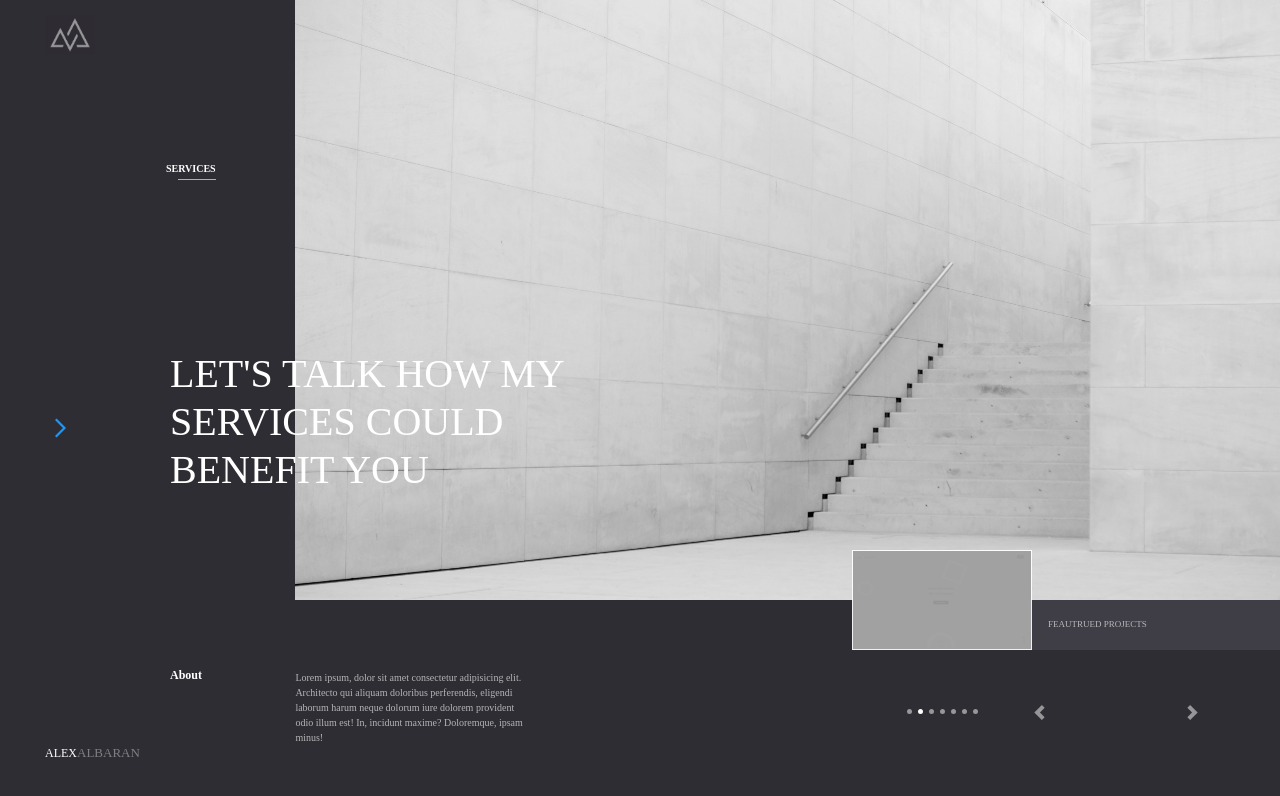
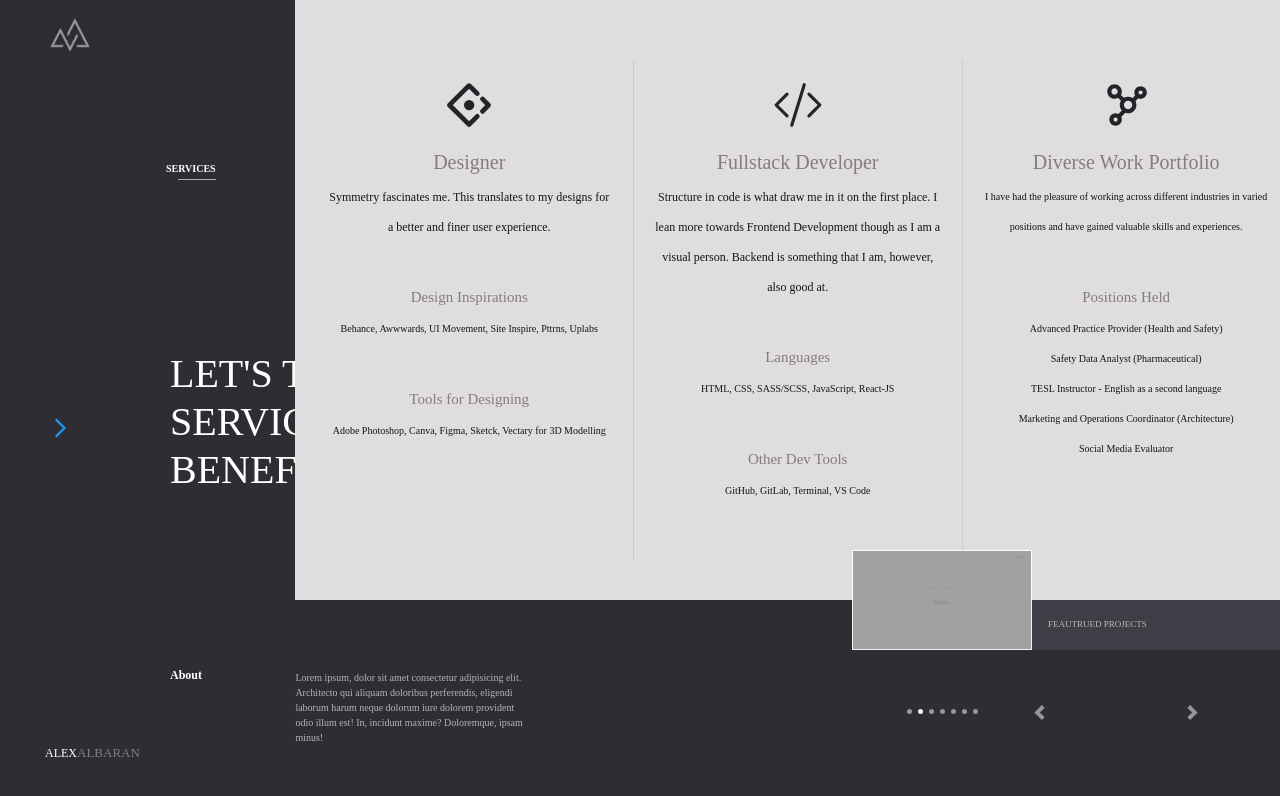
Before and after one commit to albaranlex/portfolio-2.0-react, a React (Create React App) app: page /services in a window 1280 px wide. Shown: the top 796 px of the page. Built offline with nearby package versions, Linux system fonts and the light colour scheme; grey boxes are pictures that could not be loaded.

Commit message:
added content to services page

```diff
--- a/package.json
+++ b/package.json
@@ -8,6 +8,7 @@
     "@testing-library/react": "^11.2.7",
     "@testing-library/user-event": "^12.8.3",
     "bootstrap": "^4.6.0",
+    "framer-motion": "^4.1.17",
     "history": "4.10",
     "node-sass": "^6.0.0",
     "react": "^17.0.2",
--- a/src/App.js
+++ b/src/App.js
@@ -14,6 +14,7 @@ function App() {
     <div style={{ position: "relative" }}>
       <Router>
         <Navbar />
+
         <Switch>
           <Route path="/" exact component={Landing} />
           <Route path="/services" component={Services} />
--- /dev/null
+++ b/src/components/Designer.js
@@ -0,0 +1,30 @@
+import React from "react";
+import { AiOutlineAntDesign } from "react-icons/ai";
+
+function Designer() {
+  return (
+    <div className="skills-container">
+      <div className="se-logo">
+        <AiOutlineAntDesign />
+      </div>
+      <div className="skills-header">
+        <h1>Designer</h1>
+      </div>
+      <div className="skills-content">
+        <p className="skills-subheader">
+          Symmetry fascinates me. This translates to my designs for a better and
+          finer user experience.
+        </p>
+        <br />
+        <h2>Design Inspirations</h2>
+        <p>Behance, Awwwards, UI Movement, Site Inspire, Pttrns, Uplabs</p>
+        <br />
+
+        <h2>Tools for Designing</h2>
+        <p>Adobe Photoshop, Canva, Figma, Sketck, Vectary for 3D Modelling</p>
+      </div>
+    </div>
+  );
+}
+
+export default Designer;
--- /dev/null
+++ b/src/components/FullstackDeveloper.js
@@ -0,0 +1,31 @@
+import React from "react";
+import { BsCodeSlash } from "react-icons/bs";
+
+function FullstackDeveloper() {
+  return (
+    <div className="skills-container">
+      <div className="se-logo">
+        <BsCodeSlash />
+      </div>
+      <div className="skills-header">
+        <h1>Fullstack Developer</h1>
+      </div>
+      <div className="skills-content">
+        <p className="skills-subheader">
+          Structure in code is what draw me in it on the first place. I lean
+          more towards Frontend Development though as I am a visual person.
+          Backend is something that I am, however, also good at.
+        </p>
+        <br />
+        <h2>Languages</h2>
+        <p>HTML, CSS, SASS/SCSS, JavaScript, React-JS</p>
+        <br />
+
+        <h2>Other Dev Tools</h2>
+        <p>GitHub, GitLab, Terminal, VS Code</p>
+      </div>
+    </div>
+  );
+}
+
+export default FullstackDeveloper;
--- /dev/null
+++ b/src/components/WorkExperience.js
@@ -0,0 +1,32 @@
+import React from "react";
+import { BiNetworkChart } from "react-icons/bi";
+
+function FullstackDeveloper() {
+  return (
+    <div className="skills-container">
+      <div className="se-logo">
+        <BiNetworkChart />
+      </div>
+      <div className="skills-header">
+        <h1>Diverse Work Portfolio</h1>
+      </div>
+      <div className="skills-content">
+        <p clasName="skills-subheader">
+          I have had the pleasure of working across different industries in
+          varied positions and have gained valuable skills and experiences.
+        </p>
+        <br />
+        <h2>Positions Held</h2>
+        <ul>
+          <li>Advanced Practice Provider (Health and Safety)</li>
+          <li>Safety Data Analyst (Pharmaceutical)</li>
+          <li>TESL Instructor - English as a second language</li>
+          <li>Marketing and Operations Coordinator (Architecture)</li>
+          <li>Social Media Evaluator</li>
+        </ul>
+      </div>
+    </div>
+  );
+}
+
+export default FullstackDeveloper;
--- a/src/pages/Contact.js
+++ b/src/pages/Contact.js
@@ -24,10 +24,11 @@ const Contact = () => {
             CO<span className="dash">NTACT</span>
           </h5>
         </div>
+
         <div className="headline-main">
           <h1>
             HEY I JUST MET YOU. AND THIS IS CRAZY. BUT HERE'S MY{" "}
-            <span className="dash-two">NUMBER</span>. SO CALL ME MAYBE?
+            <span className="dash-two">NUMBER</span>.
           </h1>
         </div>
 
--- a/src/pages/Services.js
+++ b/src/pages/Services.js
@@ -3,7 +3,11 @@ import ProjectImage from "../img/img-05.jpg";
 import ImageSlider from "../components/ImageSlider";
 import logo from "../img/logo.png";
 
-const Projects = () => {
+//Content
+import Designer from "../components/Designer";
+import FullstackDeveloper from "../components/FullstackDeveloper";
+import WorkExperience from "../components/WorkExperience";
+const Services = () => {
   return (
     <div id="gen-layout">
       <div id="left">
@@ -30,7 +34,13 @@ const Projects = () => {
         </div>
       </div>
       <div id="main-window">
-        <img src={ProjectImage} alt="" />
+        <div className="skills">
+          <Designer />
+          <div className="line-divider"></div>
+          <FullstackDeveloper />
+          <div className="line-divider"></div>
+          <WorkExperience />
+        </div>
       </div>
       <div id="footer">
         <div className="sub-text">
@@ -52,4 +62,4 @@ const Projects = () => {
   );
 };
 
-export default Projects;
+export default Services;
--- a/src/sass/layouts/__layouts-dir.scss
+++ b/src/sass/layouts/__layouts-dir.scss
@@ -1 +1,2 @@
 @import "./layout";
+@import "./skills";
--- a/src/sass/layouts/_layout.scss
+++ b/src/sass/layouts/_layout.scss
@@ -15,6 +15,7 @@ body {
 }
 
 #main-window {
+  position: relative;
   grid-area: 1 / 2 / 3 / 4;
   background-color: #dfdddd;
   img {
--- /dev/null
+++ b/src/sass/layouts/_skills.scss
@@ -0,0 +1,56 @@
+.skills {
+  display: flex;
+  align-items: center;
+  margin-left: 20px;
+  margin-top: 30px;
+  padding: 10px;
+  height: 70vh;
+  line-height: 30px;
+}
+
+.skills-container {
+  display: flex;
+  justify-content: flex-start;
+  align-items: center;
+  flex-direction: column;
+  width: 400px;
+  height: 500px;
+  background-color: transparent;
+  text-align: center;
+}
+
+.se-logo {
+  font-size: 50px;
+  margin: 20px;
+}
+.skills-header {
+  h1 {
+    font-size: 20px;
+    color: #857d7d;
+  }
+}
+
+.skills-content {
+  .skills-subheader {
+    font-size: 12px;
+    color: #151515;
+  }
+  p,
+  ul {
+    font-size: 10px;
+    color: #151515;
+    list-style-type: none;
+  }
+
+  h2 {
+    font-size: 15px;
+    color: #857d7d;
+  }
+}
+
+.line-divider {
+  width: 1px;
+  height: 500px;
+  background-color: #80808031;
+  margin: 0 20px;
+}
```
Also changed, not shown: 2 other files (tests, documents, lock files or other folders).
